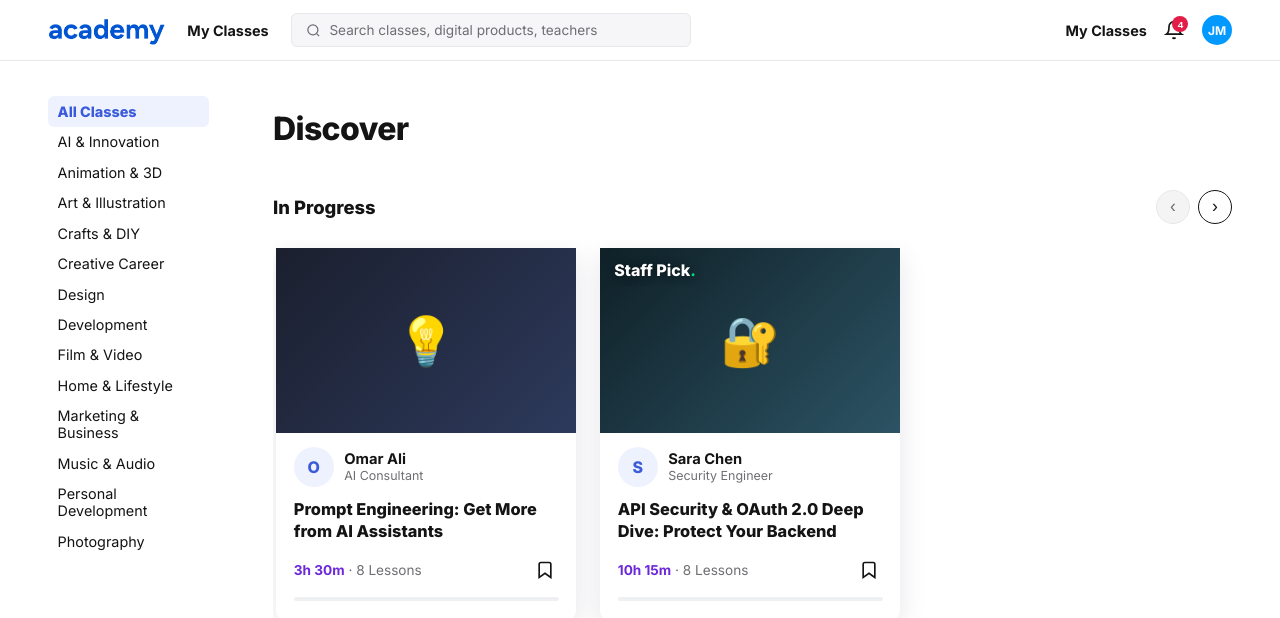
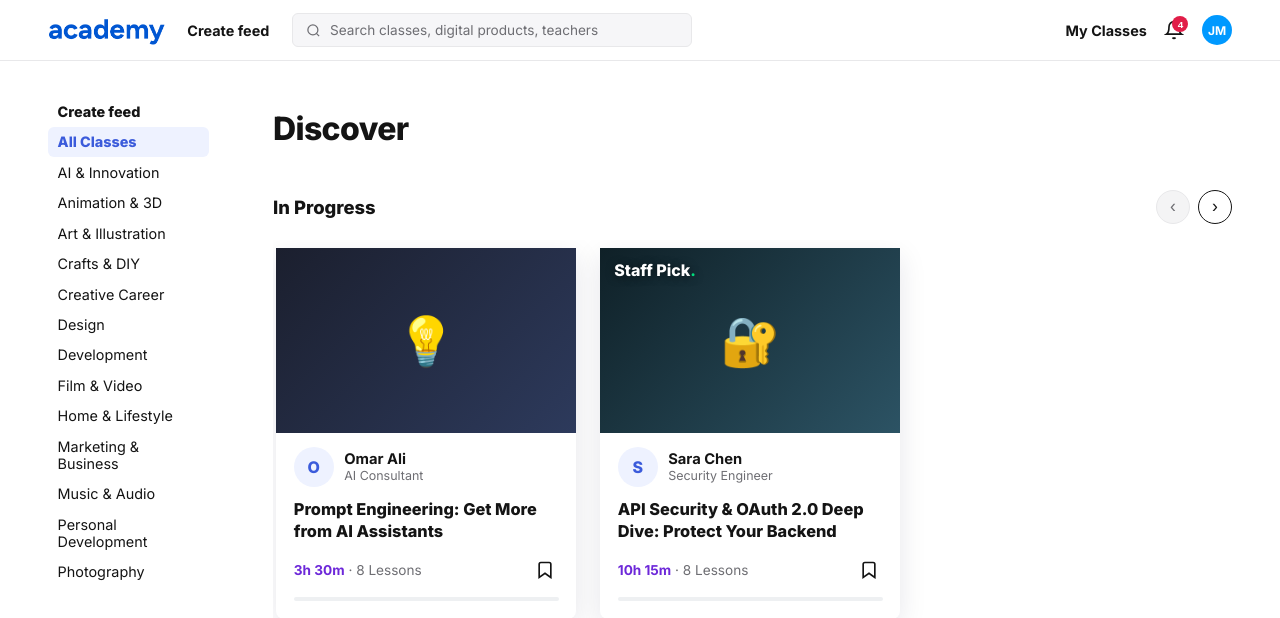
Before and after one commit to josemachava/academy, a Django app: page / in a window 1280 px wide. Shown: the top 618 px of the page. Run offline with Django 5.2, Linux system fonts and the light colour scheme; a user stored in the database is signed in; data comes from the database, SQL or seed files in the repository.

Commit message:
feat(dashboard): add Create feed on left sidebar
- Add Creative Feed / Criar feed as first strong link in left sidebar (data-i18n dash.creativefeed) per request - appears on left on dashboard
- Fix top header Creative Feed to use dash.creativefeed i18n key (was incorrectly dash.mycourses)
- Add PT Criar feed / EN Create feed translations to static/js/i18n.js

```diff
--- a/static/js/i18n.js
+++ b/static/js/i18n.js
@@ -26,6 +26,7 @@
       'landing.footer.copy': '© 2026 Academy. Todos os direitos reservados.',
       // dashboard
       'dash.search.placeholder': 'Pesquisar aulas, produtos digitais, professores',
+      'dash.creativefeed': 'Criar feed',
       'dash.mycourses': 'My Classes',
       'dash.allclasses': 'All Classes',
       'dash.discover': 'Discover',
@@ -113,6 +114,7 @@
       'landing.footer.about': 'About',
       'landing.footer.copy': '© 2026 Academy. All rights reserved.',
       'dash.search.placeholder': 'Search classes, digital products, teachers',
+      'dash.creativefeed': 'Create feed',
       'dash.mycourses': 'My Classes',
       'dash.allclasses': 'All Classes',
       'dash.discover': 'Discover',
--- a/templates/dashboard.html
+++ b/templates/dashboard.html
@@ -270,7 +270,7 @@
     <div class="header-inner">
     <button class="hamburger" id="navToggle" aria-label="Open menu">☰</button>
     <a class="logo" href="{% url 'landing' %}"><img src="{% static 'images/logo.png' %}" alt="Academy"></a>
-    <a class="top-link hide-m" href="{% url 'landing' %}" data-i18n="dash.mycourses">Creative Feed</a>
+    <a class="top-link hide-m" href="{% url 'landing' %}" data-i18n="dash.creativefeed">Creative Feed</a>
     <form class="search-form" method="get" action="{% url 'landing' %}">
       <div class="search-wrap">
         <svg width="15" height="15" viewBox="0 0 24 24" fill="none" stroke="currentColor" stroke-width="2"><circle cx="11" cy="11" r="8"/><line x1="21" y1="21" x2="16.65" y2="16.65"/></svg>
@@ -318,7 +318,8 @@
   <div class="layout">
     <button class="scrim" id="navScrim" hidden aria-label="Close menu"></button>
     <aside id="sidebar">
-      <a class="side-link strong {% if not active_category %}active{% endif %}" href="{% url 'landing' %}" data-i18n="dash.allclasses">All Classes</a>
+      <a class="side-link strong" href="{% url 'landing' %}" data-i18n="dash.creativefeed">Creative Feed</a>
+      <a class="side-link {% if not active_category %}active{% endif %}" href="{% url 'landing' %}" data-i18n="dash.allclasses">All Classes</a>
       {% for cat in categories %}
       <a class="side-link {% if active_category == cat %}active{% endif %}" href="{% url 'landing' %}?category={{ cat|urlencode }}">{{ cat }}</a>
       {% endfor %}
```
